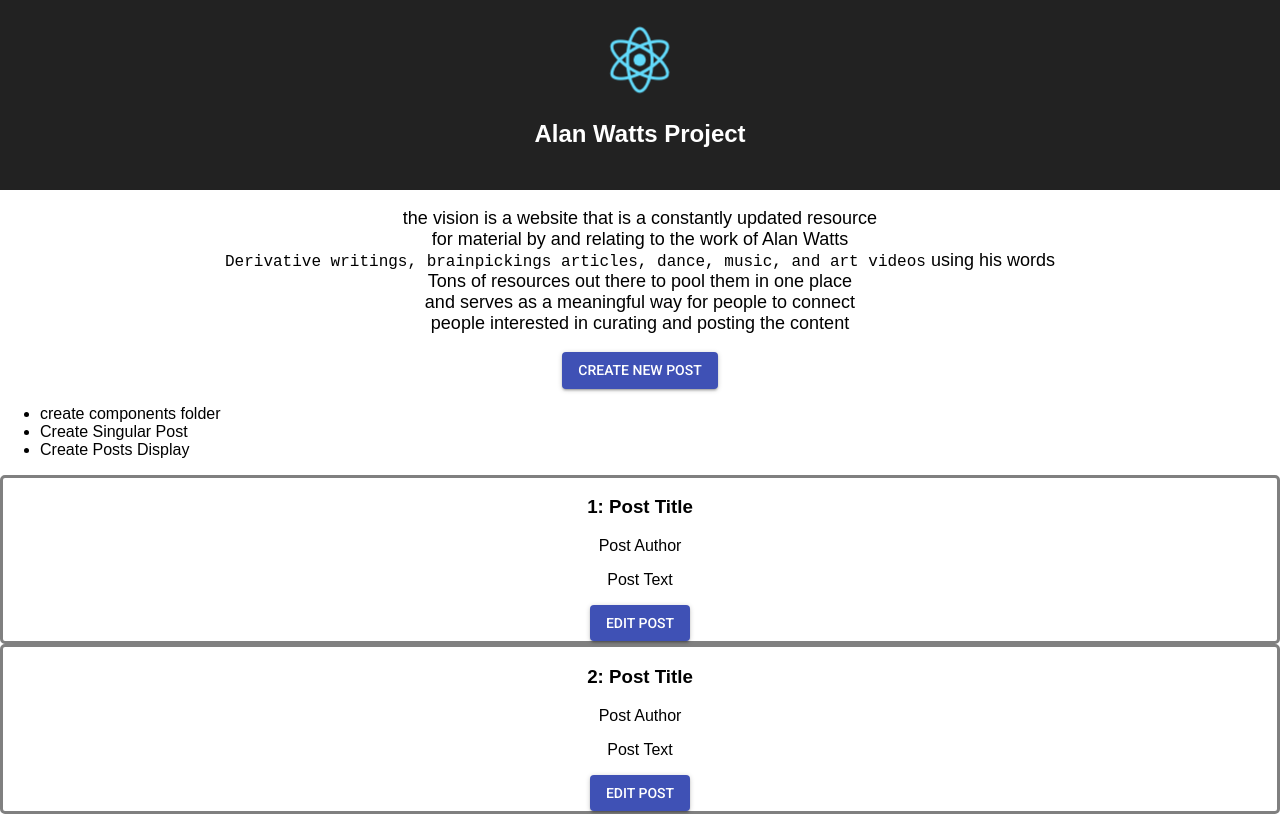
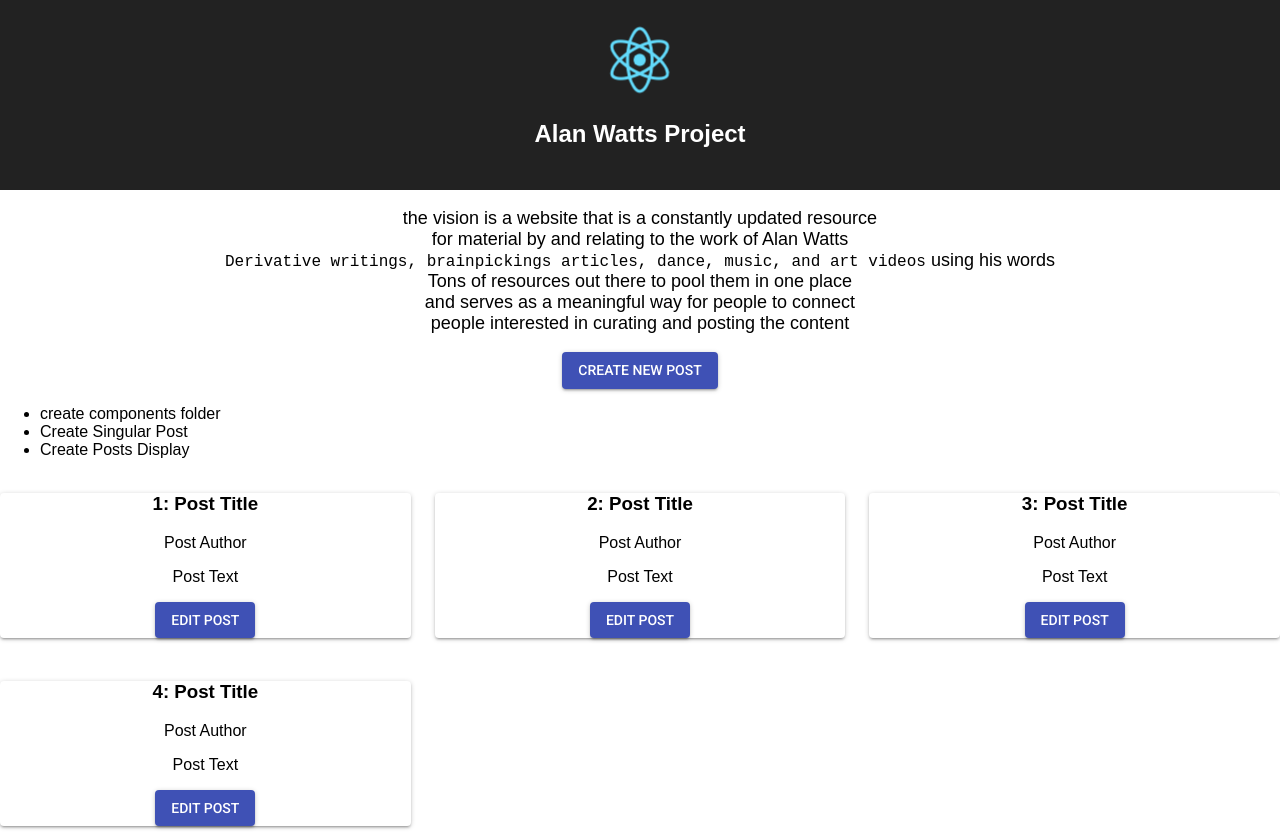
Before and after one commit to ahazrat/alan-watts-project, a React (Create React App) app: page / in a window 1280 px wide. Before the commit the page ends 814 px from the top, so only its background shows below. Built offline with nearby package versions, Linux system fonts and the light colour scheme.

Commit message:
get material ui paper working

```diff
--- a/src/App.js
+++ b/src/App.js
@@ -1,13 +1,18 @@
-import React, { Component } from 'react';
+import React, { Component } from 'react'
+import Grid from '@material-ui/core/Grid'
 import Button from '@material-ui/core/Button'
 
 import Post from './components/Post'
 
-import './App.css';
-import logo from './logo.svg';
+import './App.css'
+import logo from './logo.svg'
 
 class App extends Component {
+
   render() {
+
+    const data = [1,2,3,4]
+
     return (
       <div className="App">
         <header className="App-header">
@@ -30,11 +35,17 @@ class App extends Component {
           <li>Create Singular Post</li>
           <li>Create Posts Display</li>
         </ul>
-        <Post id='1' />
-        <Post id='2' />
+        <Grid container spacing={24}>
+          <Post id='1' />
+          <Post id='2' />
+          <Post id='3' />
+          <Post id='4' />
+        </Grid>
       </div>
-    );
+    )
+
   }
+
 }
 
-export default App;
+export default App
--- a/src/components/Post.js
+++ b/src/components/Post.js
@@ -1,20 +1,21 @@
 import React, { Component } from 'react'
+import Grid from '@material-ui/core/Grid'
+import Paper from '@material-ui/core/Paper'
 import Button from '@material-ui/core/Button'
 
 class Post extends Component {
     render() {
-        const style = {
-            border: '3px solid grey',
-            borderRadius: '5px',
-        }
-        return <div style={style}>
+
+        return <Grid item xs={12} sm={4}>
+            <Paper>
                 <h3>{this.props.id}: Post Title</h3>
                 <p>Post Author</p>
                 <p>Post Text</p>
                 <Button variant='contained' color='primary'>
                   Edit Post
                 </Button>
-        </div>
+            </Paper>
+        </Grid>
     }
 }
 
```
Lines whose indentation alone changed are shown as unchanged.
